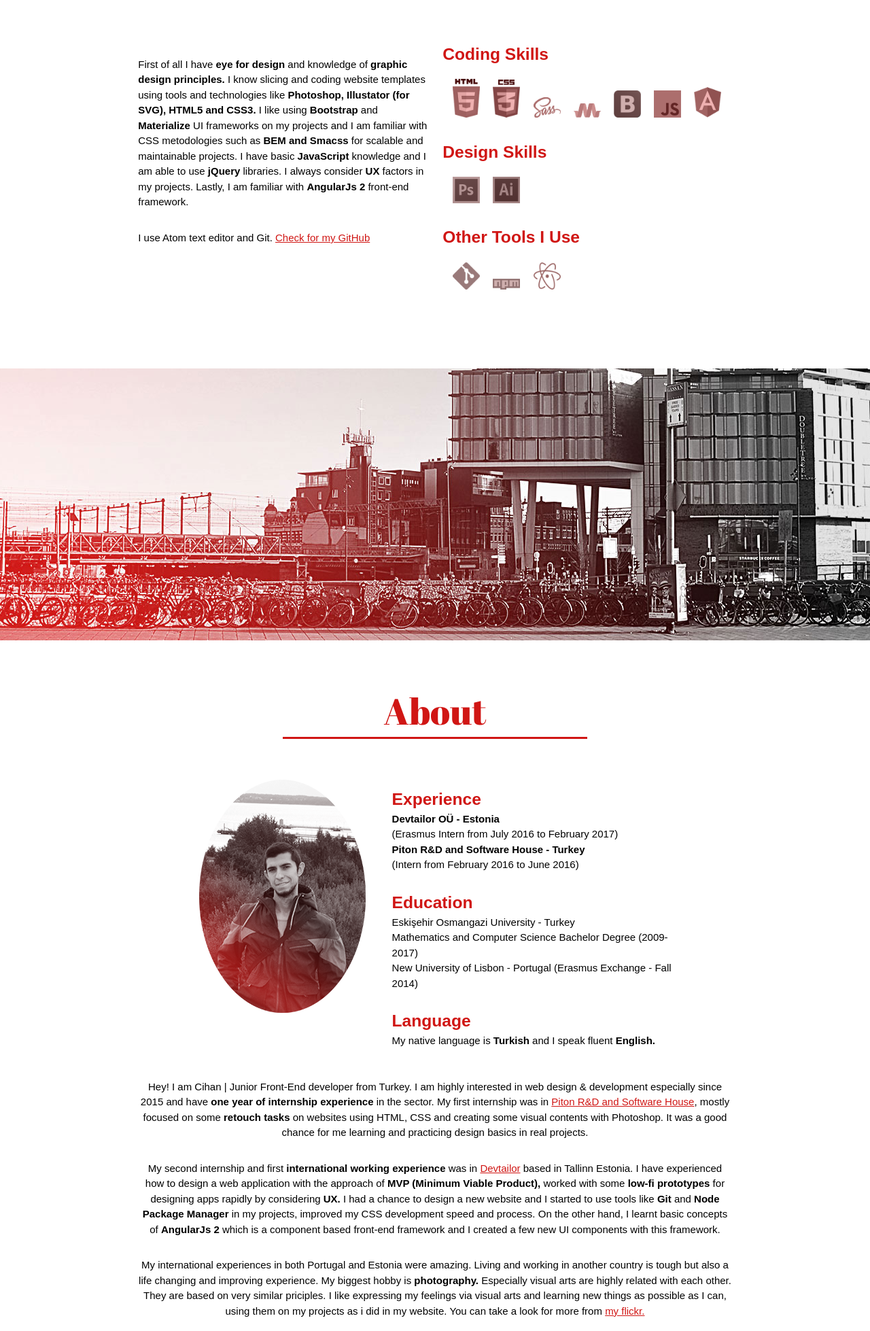
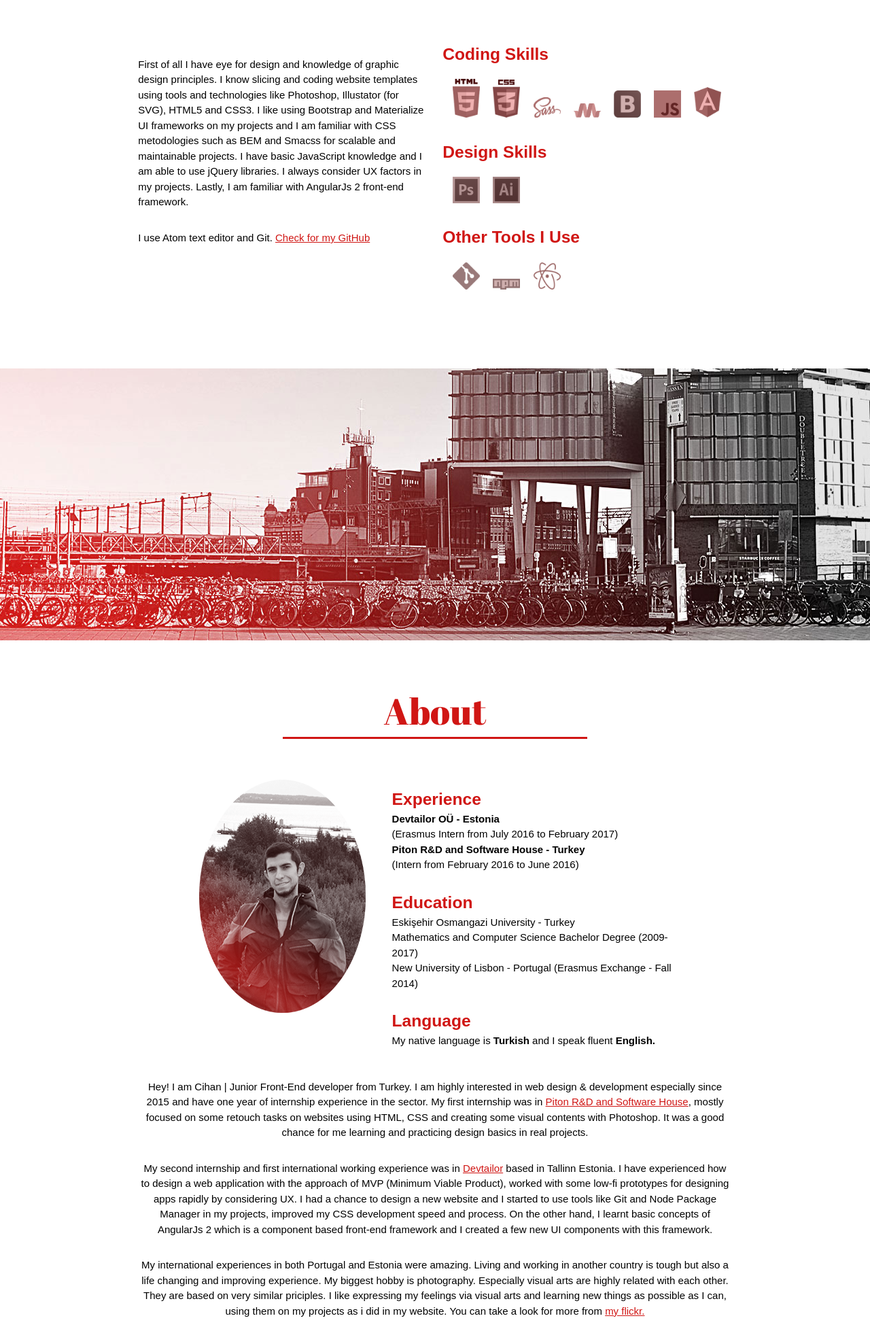
Before and after one commit to cihanbarandev/cihanbarandev.github.io, a plain HTML site: page index.html in a window 1280 px wide. Shown: the part 2700-4658 px from the top of the page at 68% size. Drawn offline with nearby package versions, Linux system fonts and the light colour scheme; a web font is replaced by a local one.

Commit message:
minor: remove <em> elements, parallax responsive fixes and add boxshadow

```diff
--- a/css/cihan.css
+++ b/css/cihan.css
@@ -161,8 +161,16 @@ nav {
  * --------------------------------------------------------------------------------------------------------------------------- */
 .parallax-container {
   height: 400px; }
+  @media screen and (min-width: 601px) and (max-width: 1000px) {
+    .parallax-container {
+      height: 300px;
+      box-shadow: 0px 0px 24px 0px rgba(0, 0, 0, 0.75); } }
+  @media screen and (max-width: 600px) {
+    .parallax-container {
+      height: 200px;
+      box-shadow: 0px 0px 24px 0px rgba(0, 0, 0, 0.75); } }
 
-@media screen and (max-width: 1000px) {
+@media screen and (min-width: 601px) and (max-width: 1000px) {
   .no-parallax {
     height: 300px; } }
 @media screen and (max-width: 600px) {
@@ -170,7 +178,7 @@ nav {
     height: 200px; } }
 .no-parallax img {
   height: 100%;
-  width: 140%; }
+  width: 160%; }
 
 /* ---------------------------------------------------------------------------------------------------------------------------
  * home
@@ -237,11 +245,11 @@ nav {
   font-weight: bold;
   text-align: left;
   margin-bottom: 5px; }
-  @media screen and (max-width: 1000px) {
+  @media screen and (min-width: 601px) and (max-width: 1000px) {
     #about h5 {
       text-align: center;
       width: 100%; } }
-@media screen and (max-width: 1000px) {
+@media screen and (min-width: 601px) and (max-width: 1000px) {
   #about ul {
     text-align: center; } }
 #about .company-name {
--- a/index.html
+++ b/index.html
@@ -102,12 +102,12 @@
         <div class="row container">
           <h2 class="header">Skills</h2>
           <div class="col m6">
-            <p>First of all I have <em>eye for design</em> and knowledge of <em>graphic design principles.</em>
-              I know slicing and coding website templates using tools and technologies like <em>Photoshop,
-              Illustator (for SVG), HTML5 and CSS3.</em> I like using <em>Bootstrap</em> and <em>Materialize</em> UI frameworks on my projects and
-              I am familiar with CSS metodologies such as <em>BEM and Smacss</em> for scalable and maintainable projects.
-              I have basic <em>JavaScript</em> knowledge and I am able to use <em>jQuery</em> libraries. I always consider
-              <em>UX</em> factors in my projects. Lastly, I am familiar with <em>AngularJs 2</em> front-end framework.
+            <p>First of all I have eye for design and knowledge of graphic design principles.
+              I know slicing and coding website templates using tools and technologies like Photoshop,
+              Illustator (for SVG), HTML5 and CSS3. I like using Bootstrap and Materialize UI frameworks on my projects and
+              I am familiar with CSS metodologies such as BEM and Smacss for scalable and maintainable projects.
+              I have basic JavaScript knowledge and I am able to use jQuery libraries. I always consider
+              UX factors in my projects. Lastly, I am familiar with AngularJs 2 front-end framework.
             </p>
             <p>I use Atom text editor and Git. <a href="https://github.com/c1hanbaran" target="_blank">Check for my GitHub</a></p>
 
@@ -175,18 +175,18 @@
           </div>
           <div class="col s12 about-me">
             <p>
-               Hey! I am Cihan | Junior Front-End developer from Turkey. I am highly interested in web design &amp; development especially since 2015 and have <em>one year of internship experience</em> in the sector.
-               My first internship was in <a href="http://piton.com.tr/" target="_blank">Piton R&amp;D and Software House</a>, mostly focused on some <em>retouch tasks</em> on websites using HTML, CSS and creating some visual contents with Photoshop. It  was a good chance for me
+               Hey! I am Cihan | Junior Front-End developer from Turkey. I am highly interested in web design &amp; development especially since 2015 and have one year of internship experience in the sector.
+               My first internship was in <a href="http://piton.com.tr/" target="_blank">Piton R&amp;D and Software House</a>, mostly focused on some retouch tasks on websites using HTML, CSS and creating some visual contents with Photoshop. It  was a good chance for me
                learning and practicing design basics in real projects.
             </p>
             <p>
-               My second internship and first <em>international working experience</em> was in <a href="http://devtailor.com/" target="_blank">Devtailor</a> based in Tallinn Estonia. I have experienced how to design a web application with the approach of <em>MVP (Minimum Viable Product),</em>
-               worked with some <em>low-fi prototypes</em> for designing apps rapidly by considering <em>UX.</em> I had a chance to design a new website and I started to use tools like <em>Git</em> and <em>Node Package Manager</em> in my projects, improved my CSS development speed and process.
-               On the other hand, I learnt basic concepts of <em>AngularJs 2</em> which is a component based front-end framework and I created a few new UI components with this framework.
+               My second internship and first international working experience was in <a href="http://devtailor.com/" target="_blank">Devtailor</a> based in Tallinn Estonia. I have experienced how to design a web application with the approach of MVP (Minimum Viable Product),
+               worked with some low-fi prototypes for designing apps rapidly by considering UX. I had a chance to design a new website and I started to use tools like Git and Node Package Manager in my projects, improved my CSS development speed and process.
+               On the other hand, I learnt basic concepts of AngularJs 2 which is a component based front-end framework and I created a few new UI components with this framework.
             </p>
             <p>
               My international experiences in both Portugal and Estonia were amazing. Living and working in another country is tough but also a life changing and improving experience.
-              My biggest hobby is <em>photography.</em> Especially visual arts are highly related with each other. They are based on very similar priciples. I like expressing my feelings via visual arts and learning new things as possible as I can, using them on my projects as i did in my website. You can take a look for more from <a href="https://www.flickr.com/photos/cihanbaran" target="_blank">my flickr.</a>
+              My biggest hobby is photography. Especially visual arts are highly related with each other. They are based on very similar priciples. I like expressing my feelings via visual arts and learning new things as possible as I can, using them on my projects as i did in my website. You can take a look for more from <a href="https://www.flickr.com/photos/cihanbaran" target="_blank">my flickr.</a>
             </p>
           </div>
           <div class="col s12 testimonials">
```
